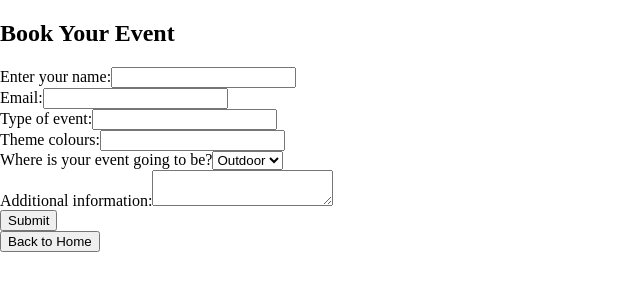
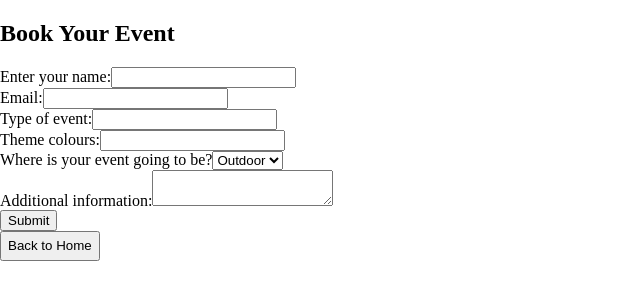
Before and after one commit to Kiaritha/event-app, a React (Create React App) app: page /book-event in a window 1280 px wide. Shown: the top 300 px of the page, without its empty margins (0-640 px from the left). Built offline with nearby package versions, Linux system fonts and the light colour scheme.

Commit message:
Added CSS for the buttons

```diff
--- a/src/EvApp.js
+++ b/src/EvApp.js
@@ -27,7 +27,7 @@ return(
             </div>
         </div>
     </header>
-  <button onClick={() => navigate("/book-event")}>Book your next event</button>
+  <button className="bk-ev" onClick={() => navigate("/book-event")}>Book your next event</button>
     </div>
 )
 }
--- a/src/Event.css
+++ b/src/Event.css
@@ -78,3 +78,11 @@ h1{
     color: ivory;
     margin: 20px;
 }
+.back-btn{
+	height: 30px;
+}
+.bk-ev{
+	height: 40px;
+	background-color: rgb(227, 145, 30);
+	font-weight: bold;
+}
```
